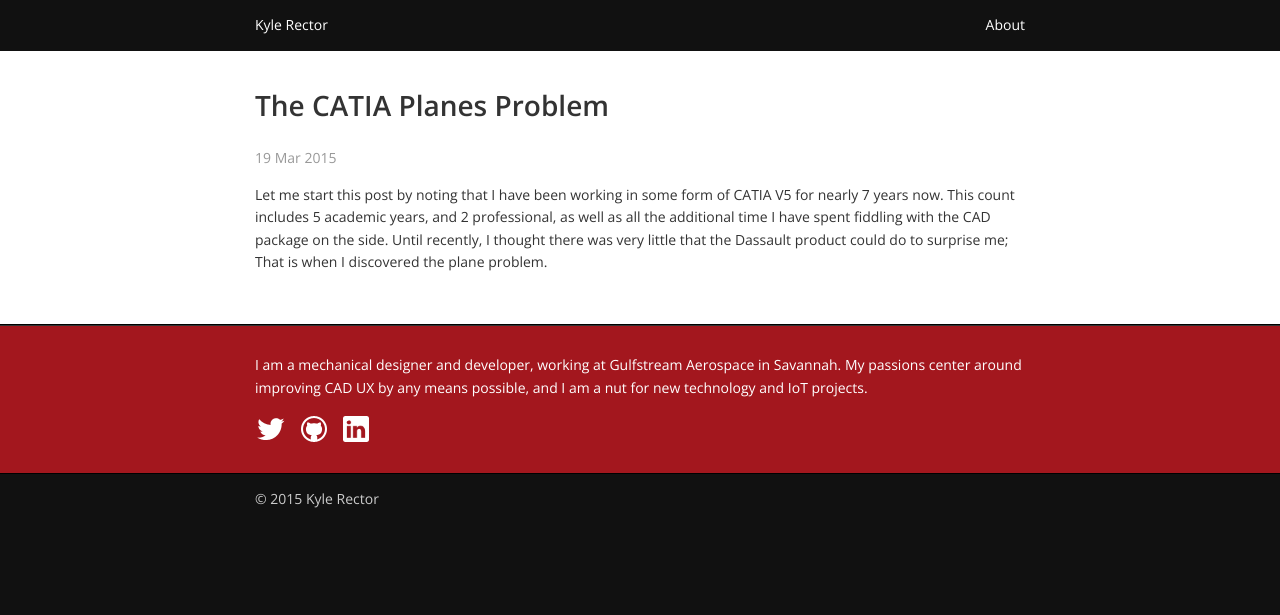
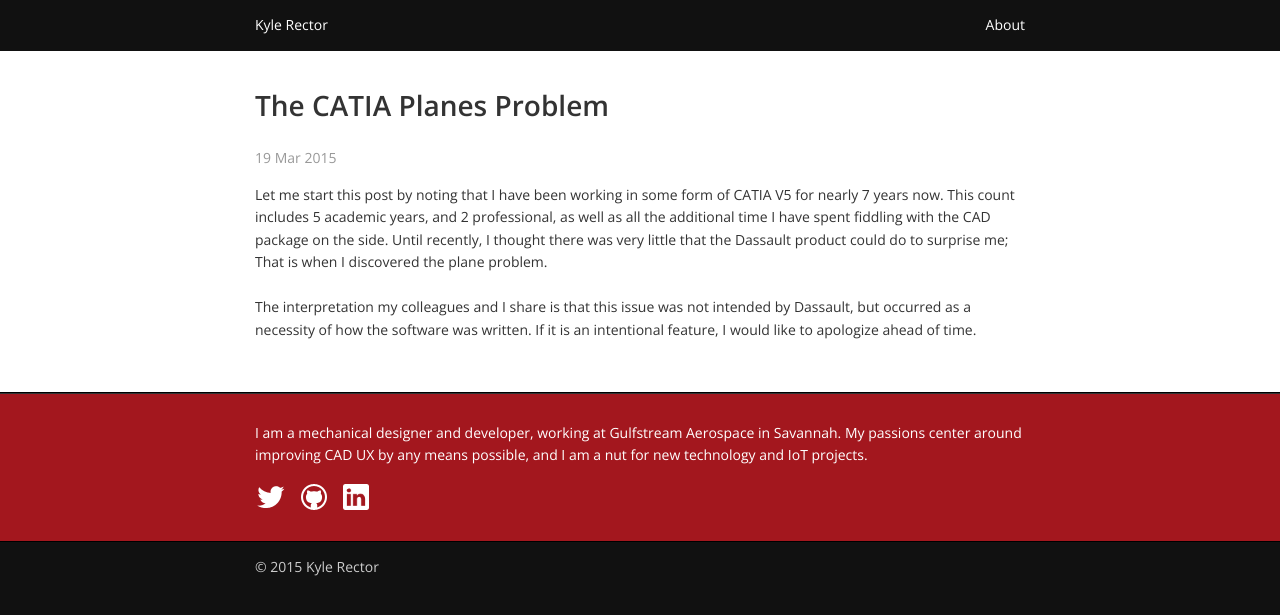
Before and after one commit to KyleARector/KyleARector.github.io, a Jekyll site: the page built from _posts/2015-03-19-catia_planes.md, in a window 1280 px wide. Shown: the top 615 px of the page. Built offline with Jekyll 4.4.1, drawn with Linux system fonts in a browser that asks for light colours.

Commit message:
Post 3 Test 2

```diff
--- a/_posts/2015-03-19-catia_planes.md
+++ b/_posts/2015-03-19-catia_planes.md
@@ -7,4 +7,6 @@
 ---
 <p>Let me start this post by noting that I have been working in some form of CATIA V5 for nearly 7 years now. This count includes 5 academic years, and 2 professional, as well as all the additional time I have spent fiddling with the CAD package on the side. Until recently, I thought there was very little that the Dassault product could do to surprise me; That is when I discovered the plane problem.
 <br/><br/>
+The interpretation my colleagues and I share is that this issue was not intended by Dassault, but occurred as a necessity of how the software was written. If it is an intentional feature, I would like to apologize ahead of time.
+<br/><br/>
 </p>
```
